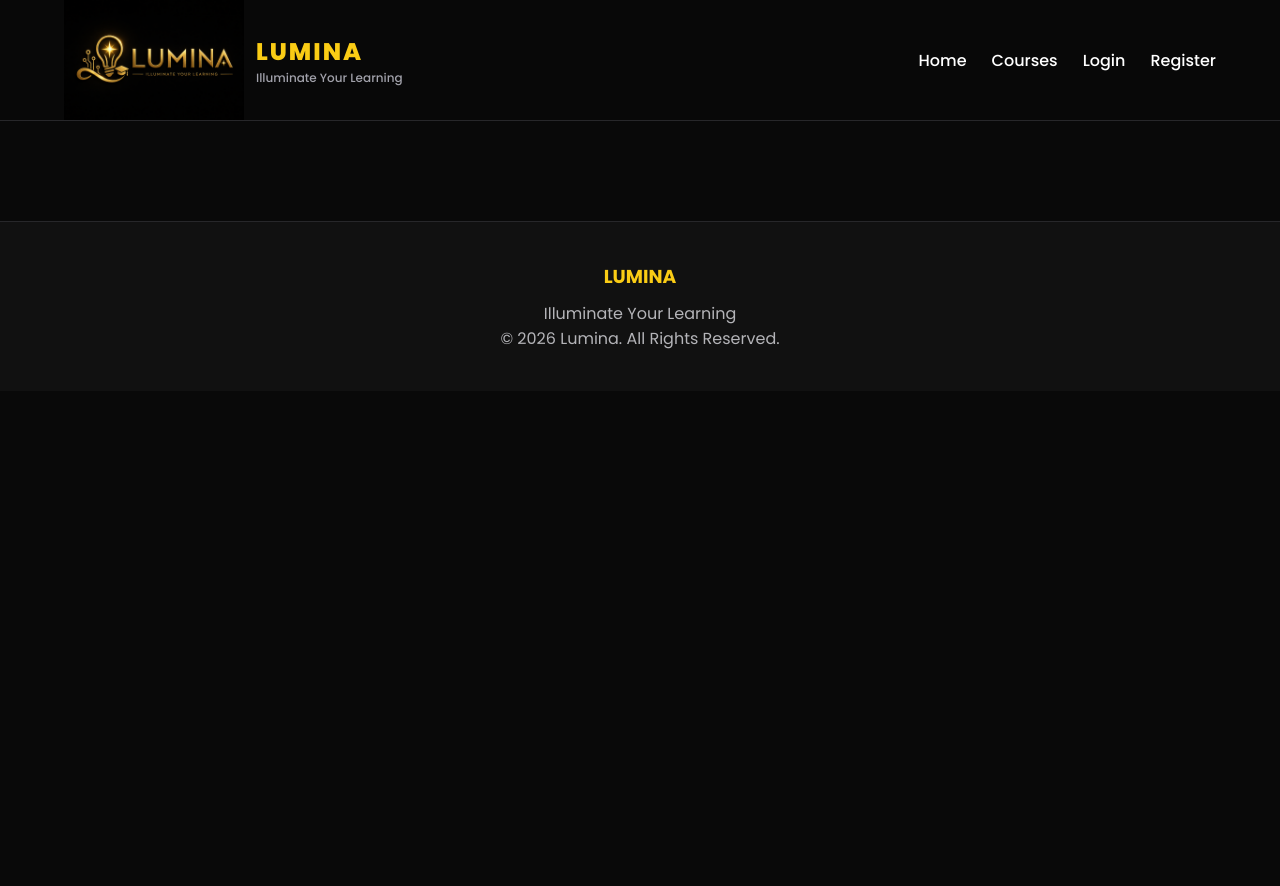
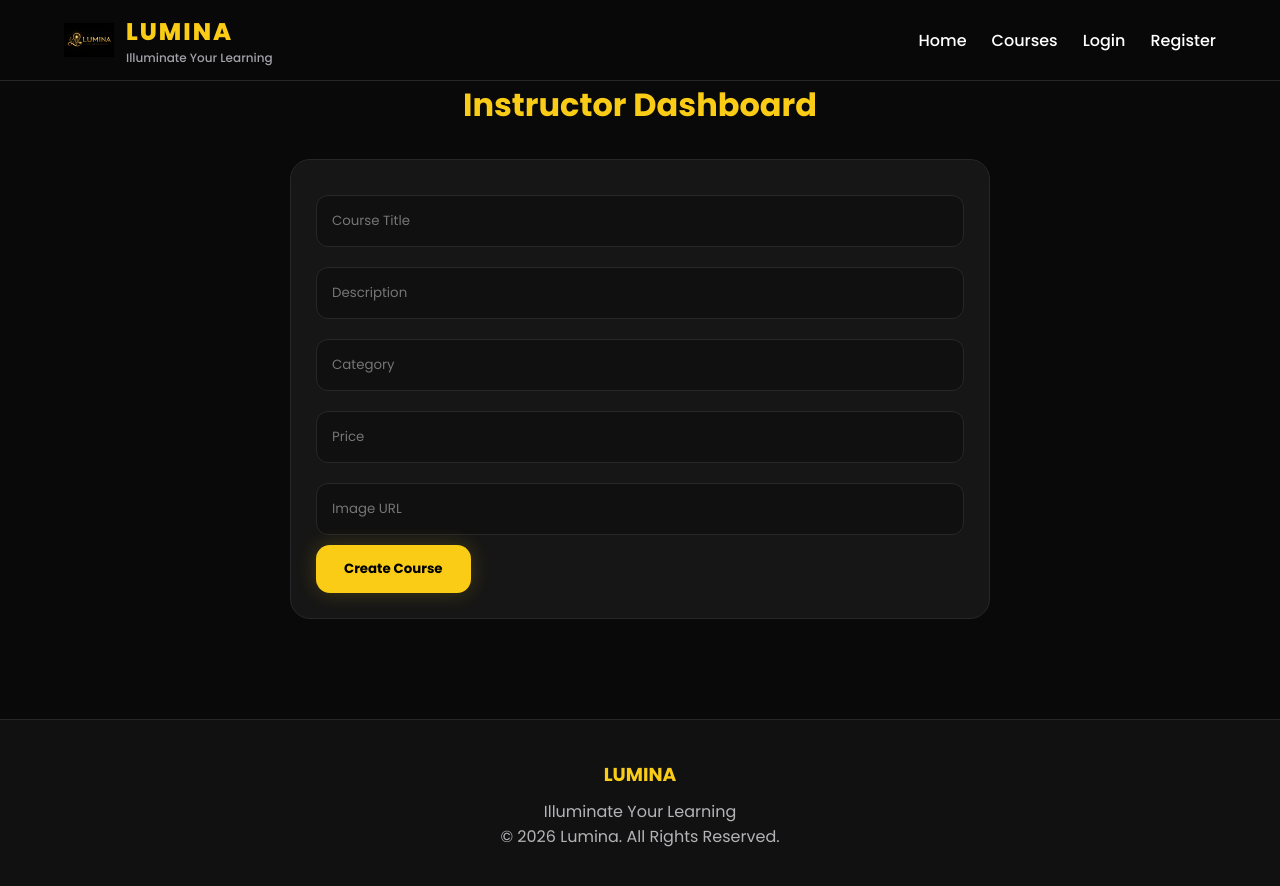
Before and after one commit to ayyush-gif/smart-learning-management-system, a React (Vite) app in the folder frontend/: page /instructor in a window 1280 px wide. Shown: the top 886 px of the page. Before the commit the page ends 800 px from the top, so only its background shows below. Built offline with nearby package versions, Linux system fonts and the light colour scheme.

Commit message:
Added instructor dashboard navigation

```diff
--- a/frontend/package.json
+++ b/frontend/package.json
@@ -11,6 +11,8 @@
   },
   "dependencies": {
     "axios": "^1.17.0",
+    "html2canvas": "^1.4.1",
+    "jspdf": "^4.2.1",
     "react": "^19.2.6",
     "react-dom": "^19.2.6",
     "react-router-dom": "^7.17.0"
--- a/frontend/src/App.jsx
+++ b/frontend/src/App.jsx
@@ -14,6 +14,7 @@ import Courses from "./pages/Courses";
 import Dashboard from "./pages/Dashboard";
 import Profile from "./pages/Profile";
 import Certificate from "./pages/Certificate";
+import Instructor from "./pages/Instructor";
 
 
 function App() {
@@ -57,6 +58,11 @@ function App() {
           element={<Certificate />}
         />
 
+        <Route
+          path="/instructor"
+          element={<Instructor />}
+        />
+
       </Routes>
 
       <Footer />
--- a/frontend/src/components/Navbar.jsx
+++ b/frontend/src/components/Navbar.jsx
@@ -49,8 +49,8 @@ function Navbar() {
               src="/logo.png"
               alt="Lumina"
               style={{
-                width: "180px",
-                height: "auto",
+                width: "50px",
+                height: "50px",
                 objectFit: "contain",
               }}
             />
@@ -94,18 +94,6 @@ function Navbar() {
             Courses
           </Link>
 
-          {user && (
-            <>
-             <Link to="/dashboard">
-               Dashboard
-             </Link>
-
-             <Link to="/profile">
-               Profile
-             </Link>
-            </>
-          )}
-
           {!user ? (
             <>
               <Link to="/login">
@@ -117,12 +105,29 @@ function Navbar() {
               </Link>
             </>
           ) : (
+            <>
+              <Link to="/dashboard">
+                Dashboard
+              </Link>
+
+              <Link to="/profile">
+                Profile
+              </Link>
+
+              {user.role ===
+                "instructor" && (
+                <Link to="/instructor">
+                  Instructor
+                </Link>
+              )}
+
               <button
                 className="btn"
                 onClick={logoutHandler}
               >
                 Logout
               </button>
+            </>
           )}
         </div>
       </div>
--- a/frontend/src/pages/Certificate.jsx
+++ b/frontend/src/pages/Certificate.jsx
@@ -1,11 +1,46 @@
+import { jsPDF } from "jspdf";
+import html2canvas from "html2canvas";
+
 function Certificate() {
   const user = JSON.parse(
     localStorage.getItem("user")
   );
 
+  const downloadCertificate = () => {
+    const input =
+      document.getElementById(
+        "certificate"
+      );
+
+    html2canvas(input).then((canvas) => {
+      const imgData =
+        canvas.toDataURL("image/png");
+
+      const pdf = new jsPDF(
+        "landscape",
+        "mm",
+        "a4"
+      );
+
+      pdf.addImage(
+        imgData,
+        "PNG",
+        10,
+        10,
+        277,
+        190
+      );
+
+      pdf.save(
+        "Lumina-Certificate.pdf"
+      );
+    });
+  };
+
   return (
     <div className="container">
       <div
+        id="certificate"
         className="card"
         style={{
           maxWidth: "900px",
@@ -18,21 +53,16 @@ function Certificate() {
         <h1
           style={{
             color: "#facc15",
-            marginBottom: "20px",
           }}
         >
           🏆 Certificate of Completion
         </h1>
 
         <p>
-          This certificate is proudly awarded to
+          This certificate is awarded to
         </p>
 
-        <h2
-          style={{
-            margin: "20px 0",
-          }}
-        >
+        <h2>
           {user?.name}
         </h2>
 
@@ -43,24 +73,19 @@ function Certificate() {
         <h3
           style={{
             color: "#facc15",
-            margin: "20px 0",
           }}
         >
           Data Structures in C
         </h3>
 
         <p>
-          on the Lumina Learning Platform
+          on Lumina Learning Platform
         </p>
-
-        <br />
 
         <p>
           Date:{" "}
           {new Date().toLocaleDateString()}
         </p>
-
-        <br />
 
         <h3
           style={{
@@ -74,6 +99,21 @@ function Certificate() {
           Illuminate Your Learning
         </p>
       </div>
+
+      <div
+        style={{
+          textAlign: "center",
+        }}
+      >
+        <button
+          className="btn"
+          onClick={
+            downloadCertificate
+          }
+        >
+          📄 Download PDF
+        </button>
+      </div>
     </div>
   );
 }
--- /dev/null
+++ b/frontend/src/pages/Instructor.jsx
@@ -0,0 +1,142 @@
+import { useState } from "react";
+import axios from "axios";
+
+function Instructor() {
+  const [formData, setFormData] =
+    useState({
+      title: "",
+      description: "",
+      category: "",
+      price: "",
+      image: "",
+    });
+
+  const handleChange = (e) => {
+    setFormData({
+      ...formData,
+      [e.target.name]:
+        e.target.value,
+    });
+  };
+
+  const handleSubmit = async (e) => {
+    e.preventDefault();
+
+    try {
+      const token =
+        localStorage.getItem("token");
+
+      await axios.post(
+        "https://smart-learning-management-system-4dg6.onrender.com/api/courses",
+        formData,
+        {
+          headers: {
+            Authorization: `Bearer ${token}`,
+          },
+        }
+      );
+
+      alert(
+        "Course Created Successfully"
+      );
+
+      setFormData({
+        title: "",
+        description: "",
+        category: "",
+        price: "",
+        image: "",
+      });
+    } catch (error) {
+      alert(
+        error.response?.data
+          ?.message ||
+          "Course Creation Failed"
+      );
+    }
+  };
+
+  return (
+    <div className="container">
+      <h1
+        style={{
+          textAlign: "center",
+          color: "#facc15",
+          marginBottom: "30px",
+        }}
+      >
+        Instructor Dashboard
+      </h1>
+
+      <div
+        className="card"
+        style={{
+          maxWidth: "700px",
+          margin: "auto",
+        }}
+      >
+        <form
+          onSubmit={handleSubmit}
+        >
+          <input
+            className="input"
+            type="text"
+            name="title"
+            placeholder="Course Title"
+            value={formData.title}
+            onChange={handleChange}
+          />
+
+          <input
+            className="input"
+            type="text"
+            name="description"
+            placeholder="Description"
+            value={
+              formData.description
+            }
+            onChange={handleChange}
+          />
+
+          <input
+            className="input"
+            type="text"
+            name="category"
+            placeholder="Category"
+            value={
+              formData.category
+            }
+            onChange={handleChange}
+          />
+
+          <input
+            className="input"
+            type="number"
+            name="price"
+            placeholder="Price"
+            value={formData.price}
+            onChange={handleChange}
+          />
+
+          <input
+            className="input"
+            type="text"
+            name="image"
+            placeholder="Image URL"
+            value={formData.image}
+            onChange={handleChange}
+          />
+
+          <button
+            className="btn"
+            type="submit"
+          >
+            Create Course
+          </button>
+        </form>
+      </div>
+    </div>
+  );
+}
+
+export default Instructor;
```
Also changed, not shown: 1 other file (tests, documents, lock files or other folders). Lines whose indentation alone changed are shown as unchanged.
